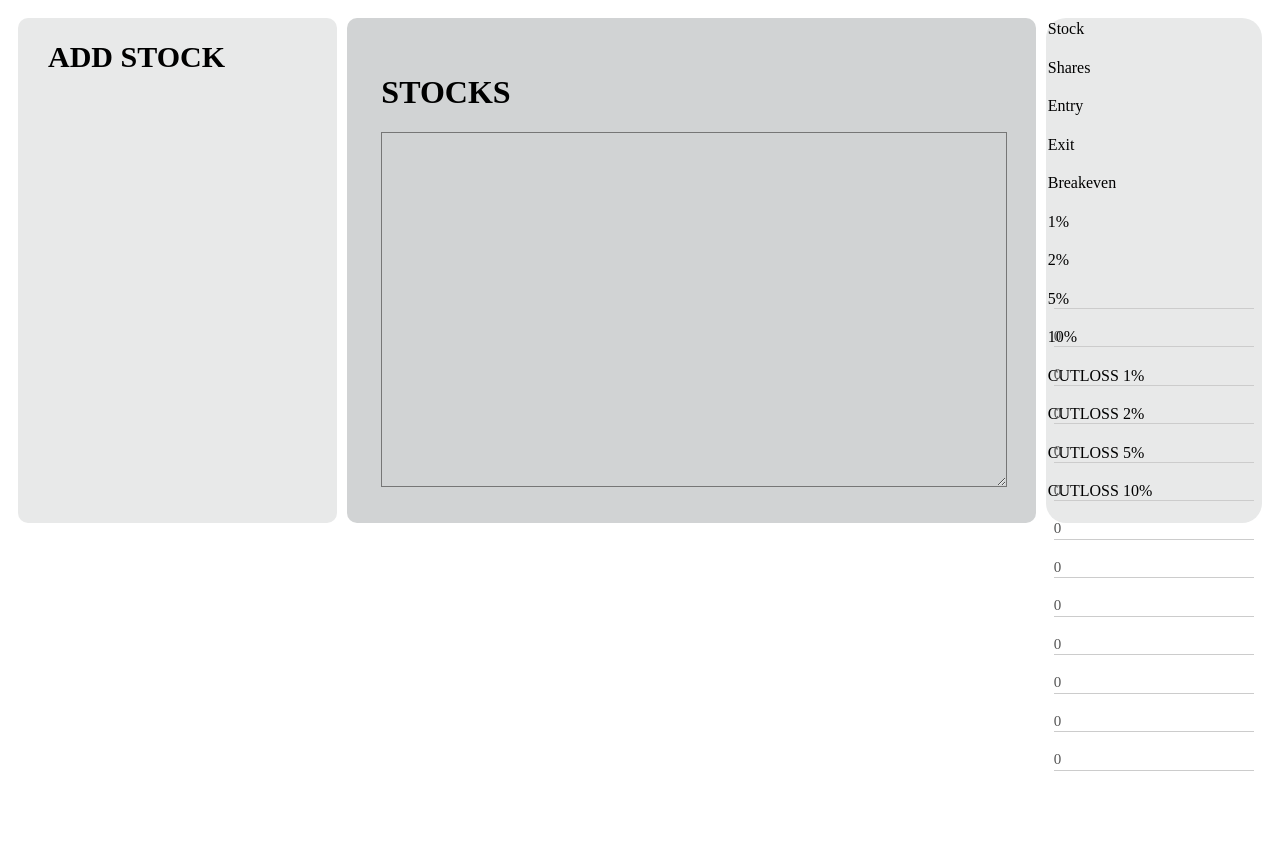
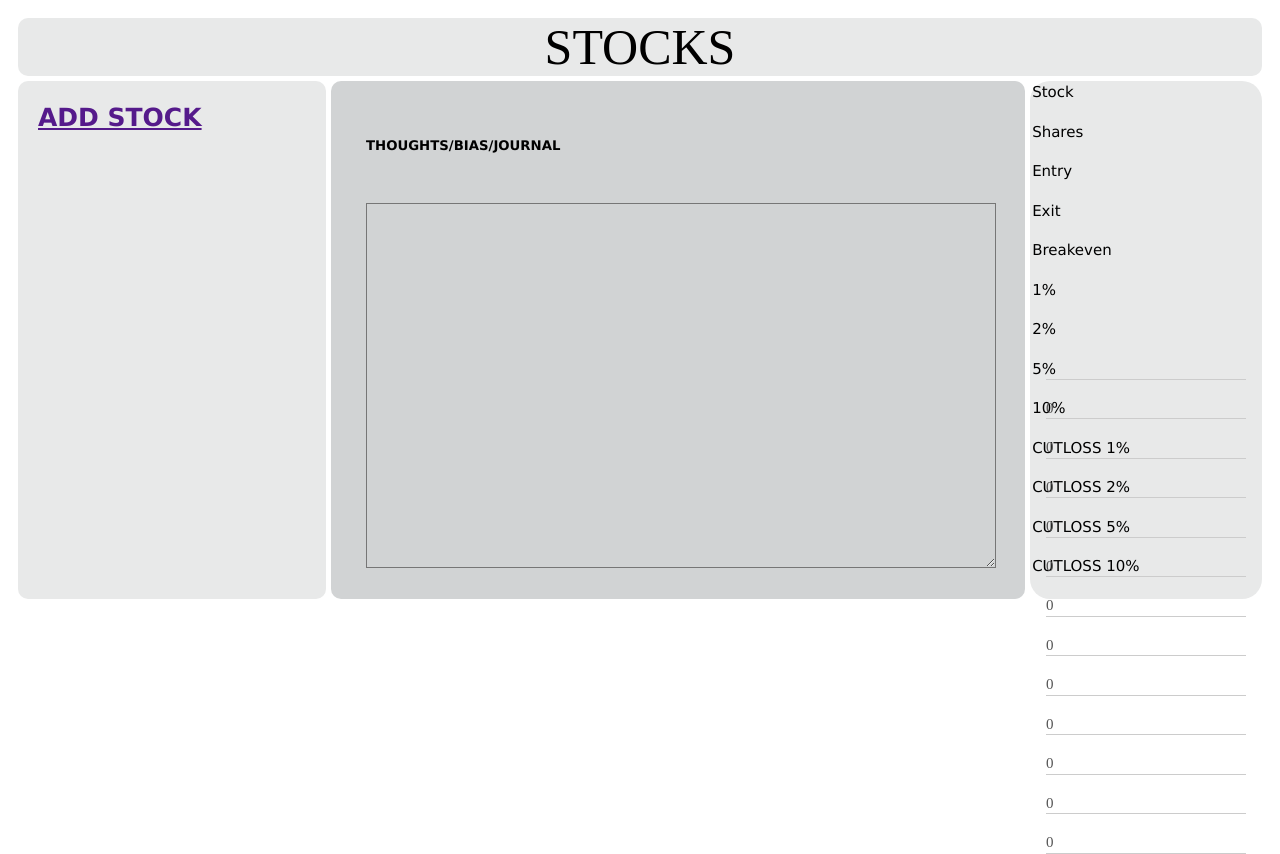
Before and after one commit to sabbaths/Stocks, a PHP site: page /stocks.php in a window 1280 px wide. Before the commit the page ends 771 px from the top, so only its background shows below. Run offline with PHP 8.4, Linux system fonts and the light colour scheme; data that the repository does not hold is empty.

Commit message:
no message

```diff
--- a/css/stocks.css
+++ b/css/stocks.css
@@ -1,16 +1,18 @@
 
 * {
-  font-family: Barlow;
+  font-family: Verdana;
 }
-a {
-  text-decoration: none;
-  color: black;
+
+.grid-item-1 > ul > li > a {
+
 }
+
 body {
   background-color: white;
 }
 
 .grid-item-1 { grid-area: menu; }
+.grid-item-4 { grid-area: header; }
 .grid-item-2 { grid-area: main; }
 .grid-item-3 { grid-area: right; }
 
@@ -24,17 +26,47 @@ body {
 
 } */
 
+.select_stock {
+  text-decoration: none;
+  color: black;
+  font-size: 12px;
+}
+
+.delete_stock {
+  color:red;
+  font-size: 12px;
+}
+
+#header_title {
+  color: black;
+  font-size: 50px;
+  text-align: center;
+  font-family: Aileron;
+  margin:0px;
+}
+
+#header_thoughts {
+  margin-bottom: 50px;
+
+}
+
 .grid-container {
   display: grid;
   grid-template-areas:
+    'header header header header header header'
     'menu main main main main right'
     'menu main main main main right'
     'menu main main main main right';
-  grid-gap: 10px;
+  grid-gap: 5px;
   /*background-color: #2196F3; */
-  grid-template-columns: 20% 60% 20;
+  grid-template-columns: 10% 60% 30;
 
   padding: 10px;
+}
+
+.grid-item-4 {
+  background-color: #E8E9E9;
+  border-radius: 10px;
 }
 
 .grid-item-1 {
@@ -47,7 +79,6 @@ body {
 }
 
 .grid-item-1 > ul > li{
-  padding-bottom: 5px;
 }
 
 .grid-item-2 {
@@ -57,8 +88,9 @@ body {
 }
 
 .grid-item-2 > textarea{
-  font-size: 20px;
+  font-size: 15px;
   background-color: transparent;
+  font-style: Verdana;
 }
 
 .grid-item-3 {
@@ -69,7 +101,7 @@ body {
 }
 
 .grid-item-3 > p{
-
+  font-size: 15px;
   margin: 0;
 
 }
@@ -92,8 +124,9 @@ body {
 }
 
 #add_stock {
-	margin-left: 30px;
-  font-size: 30px;
+	margin-left: 20px;
+  margin-right:0px;
+  font-size: 25px;
 }
 
 #textarea_stock {
--- a/database_model.php
+++ b/database_model.php
@@ -47,7 +47,7 @@ class Database {
 
     function getStocks() {
         $stocks_arr = array();
-        $sql = "SELECT * FROM stocks;";
+        $sql = "SELECT * FROM stocks ORDER BY name;";
         $result = self::$connection->query($sql);
 
         if ($result->num_rows > 0) {
@@ -108,6 +108,21 @@ class Database {
         } else {
             echo self::$connection->error;
             return 7004; //error
+        }
+    }
+
+    function deleteStock($id) {
+        $sql_delete_stock = "DELETE FROM stocks WHERE id = $id";
+        $sql_delete_stock_info = "DELETE FROM stock_info WHERE stock_id = $id";
+
+        self::$connection->query($sql_delete_stock_info);
+
+        if (self::$connection->query($sql_delete_stock) === TRUE) {
+            return 7001; //good
+        } else {
+            echo self::$connection->error;
+            return 7002;
+            //return $sql_insert_student; //error
         }
     }
 
--- a/javascript/stocks.js
+++ b/javascript/stocks.js
@@ -1,6 +1,25 @@
 $(document).ready(function () {
 
+	$('.delete_stock').click(function (e) {
+		e.preventDefault();
+		var stock_id = $(this).attr('id');
+		var stock_name = $(this).attr('name');
 
+		if (confirm('Delete Stock? ' + stock_name)) {
+
+
+			$.ajax({
+			    type: 'POST',
+			    url: 'handlers/delete_stock.php',
+			    data: { stock_id: stock_id,
+			    },
+			    success: function(response) {
+			    	location.reload();
+			    }
+			});
+
+		}
+	});
 
 	$('.select_stock').click(function (e) {
 		e.preventDefault();
@@ -76,6 +95,8 @@ $(document).ready(function () {
 function saveAddedStock() {
 	var stock_name = $('#input_add_stock').val()
 
+	if(stock_name == '') return;
+	//if(stock_name <> '') {
 		$.ajax({
 		    type: 'POST',
 		    url: 'handlers/add_stock.php',
@@ -88,6 +109,7 @@ function saveAddedStock() {
 		    	}
 		    }
 		});
+	//}
 }
 
 
@@ -104,7 +126,7 @@ function saveStockInfo() {
 	var p10 = $('#input_10').val(); //== null ? $('#input_10').val() : 0;
 
 	//alert(shares);
-
+	if(id != '') {
 		$.ajax({
 		    type: 'POST',
 		    url: 'handlers/add_stock_info.php',
@@ -127,6 +149,8 @@ function saveStockInfo() {
 		    	}
 		    }
 		});
+	}
+
 }
 
 function compute() {
--- a/list_stock.php
+++ b/list_stock.php
@@ -5,7 +5,9 @@
 	foreach($stock_list as $stock) {
 	  $stock_id = $stock[0];
 	  $stock_name = $stock[1];
-	  echo "<li><a id='$stock_id' href='' class='select_stock' name='$stock_name'>$stock_name</a></li>";
+	  echo "<li><a id='$stock_id' href='' class='select_stock' name='$stock_name'>$stock_name</a>
+	  		<a id='$stock_id' href='' class='delete_stock' name='$stock_name'>Delete</a>
+	  		</li>";
 	}
 	//print_r( $database->computeStocks());
 ?>
--- a/stocks.php
+++ b/stocks.php
@@ -8,6 +8,10 @@
 
 <body>
   <div class="grid-container">
+    <div class="grid-item-4">
+      <p id='header_title'>STOCKS</p>
+
+    </div>
     <div class="grid-item-1">
       <h5><a id='add_stock' href=''>ADD STOCK</a></h5>
       <ul id='stock_list'>
@@ -26,7 +30,8 @@
 
     </div>
     <div class="grid-item-2">
-      <h1 id='header_title'>STOCKS</h1>
+
+      <h5 id='header_thoughts'>THOUGHTS/BIAS/JOURNAL</h5>
       <textarea id='textarea_stock' onfocusout='saveStockInfo()'></textarea>
       <ul id='stock_info_ul'>
 
```
Also changed, not shown: handlers/delete_stock.php (added, +17 -0 lines). Lines whose indentation alone changed are shown as unchanged.
